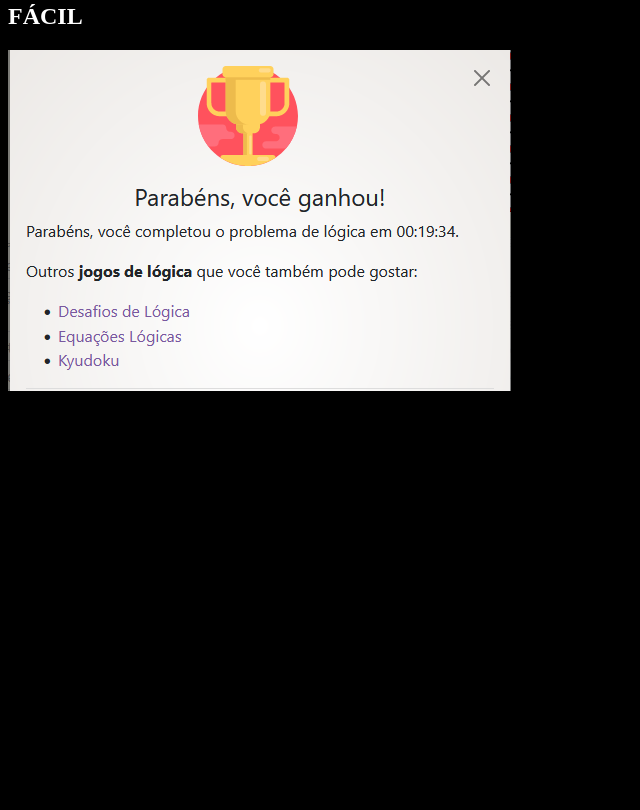
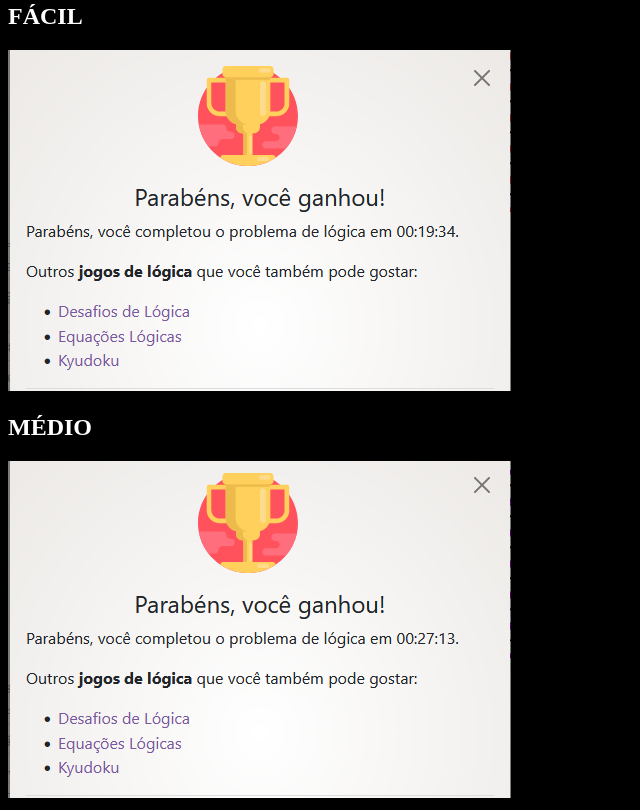
Before and after one commit to erivaschaves/Projeto-Android, a plain HTML site: page pagina02.html in a window 1280 px wide. Shown: the part 543-1353 px from the top of the page, without its empty margins (0-640 px from the left). Before the commit the page ends 946 px from the top, so only its background shows below. Drawn offline with Linux system fonts and the light colour scheme.

Commit message:
projeto-android

```diff
--- a/pagina02.html
+++ b/pagina02.html
@@ -30,6 +30,8 @@
     <img src="imagens/1.png" alt="imagem1">
     <h2>FÁCIL</h2>
     <img src="imagens/2.png" alt="imagem2">
+    <h2>MÉDIO</h2>
+    <img src="imagens/3.png" alt="imagem2">
 
 
 
```
Also changed, not shown: imagens/3.png (added).
